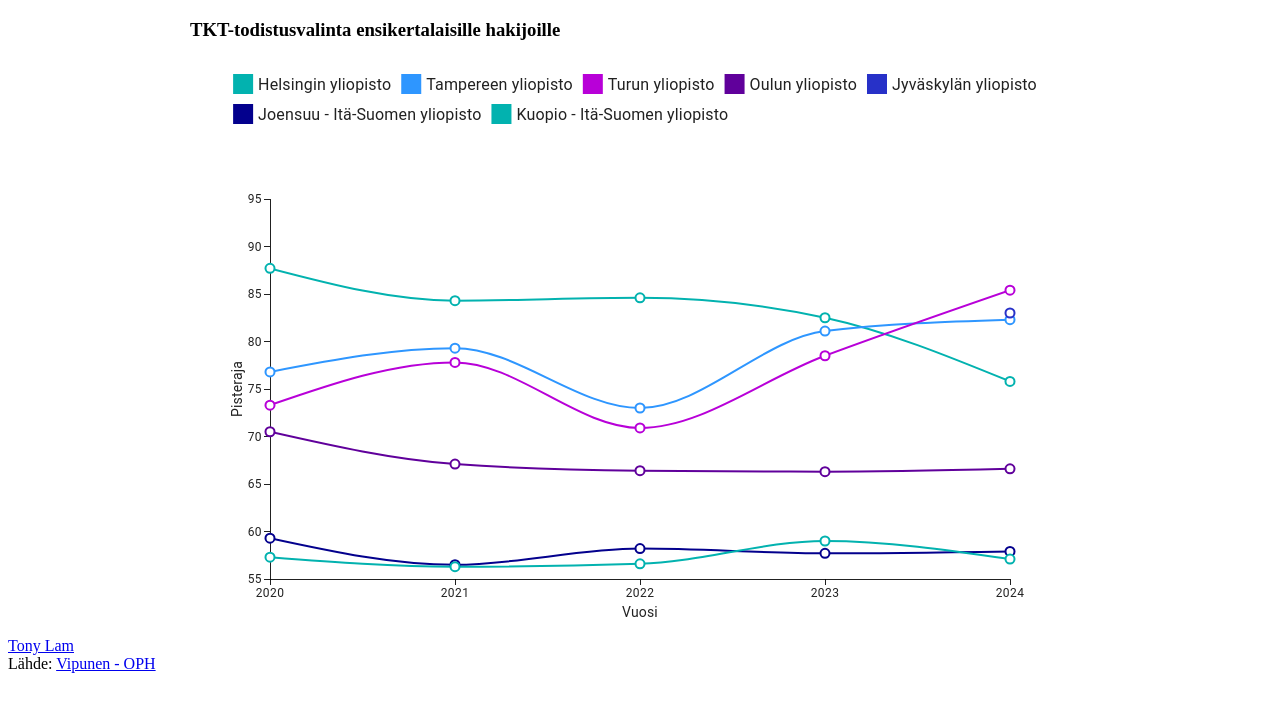
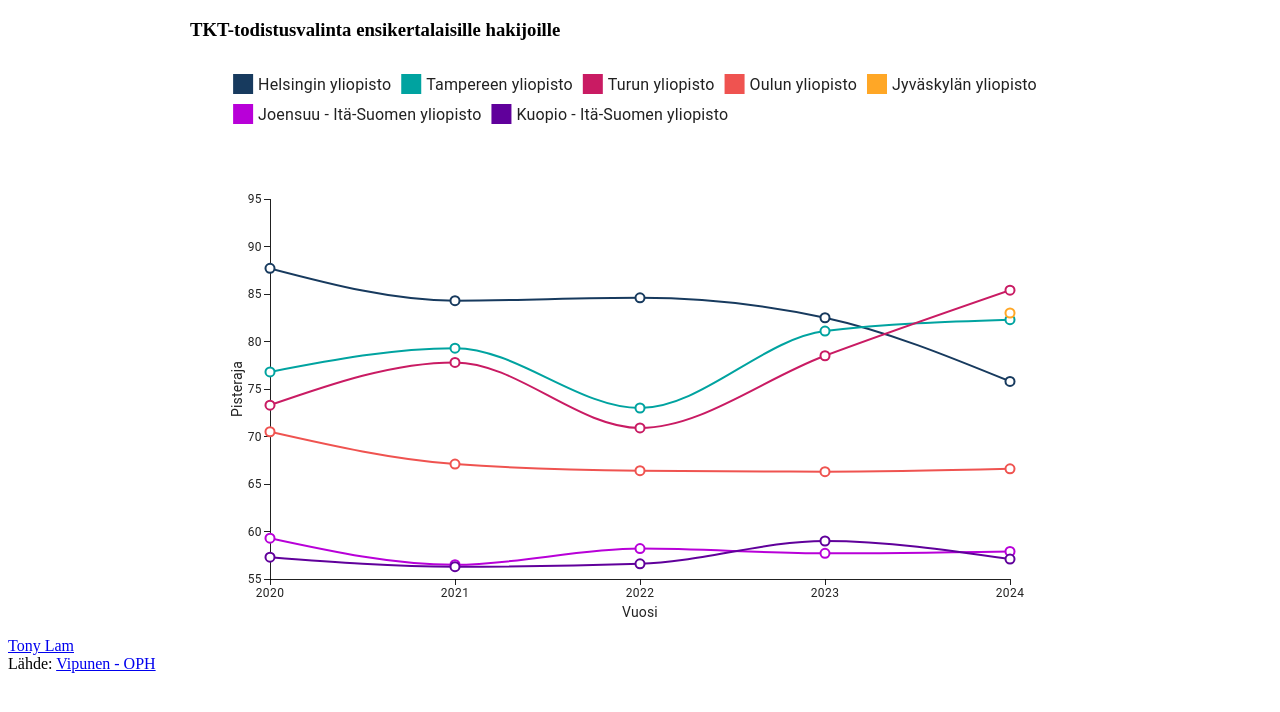
Before and after one commit to lamtonylam/tkt-hakutilastoja, a React (Vite) app: page / in a window 1280 px wide. Shown: the top 712 px of the page. Built offline with nearby package versions, Linux system fonts and the light colour scheme.

Commit message:
update: add mangoFusionPalette to LineChart colors

```diff
--- a/src/App.jsx
+++ b/src/App.jsx
@@ -1,4 +1,6 @@
 import { LineChart } from '@mui/x-charts/LineChart';
+import { mangoFusionPalette } from '@mui/x-charts/colorPalettes';
+
 import { todistusvalinta_dataset } from './todistusvalinta-data.js';
 import './App.css';
 
@@ -8,6 +10,7 @@ function App() {
       <div className='chart'>
         <h3>TKT-todistusvalinta ensikertalaisille hakijoille</h3>
         <LineChart
+          colors={mangoFusionPalette}
           margin={{
             left: 80,
             right: 80,
```
